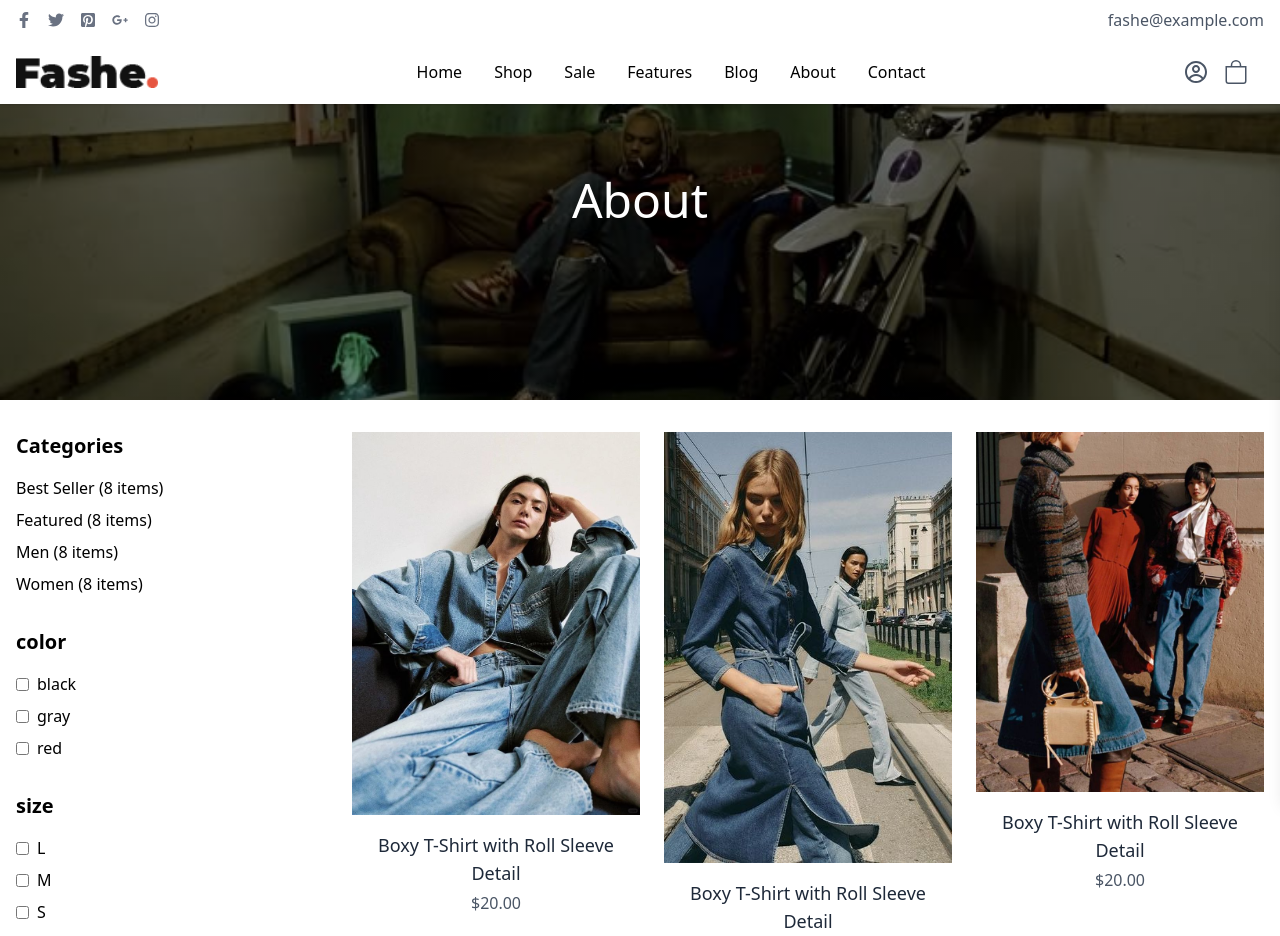
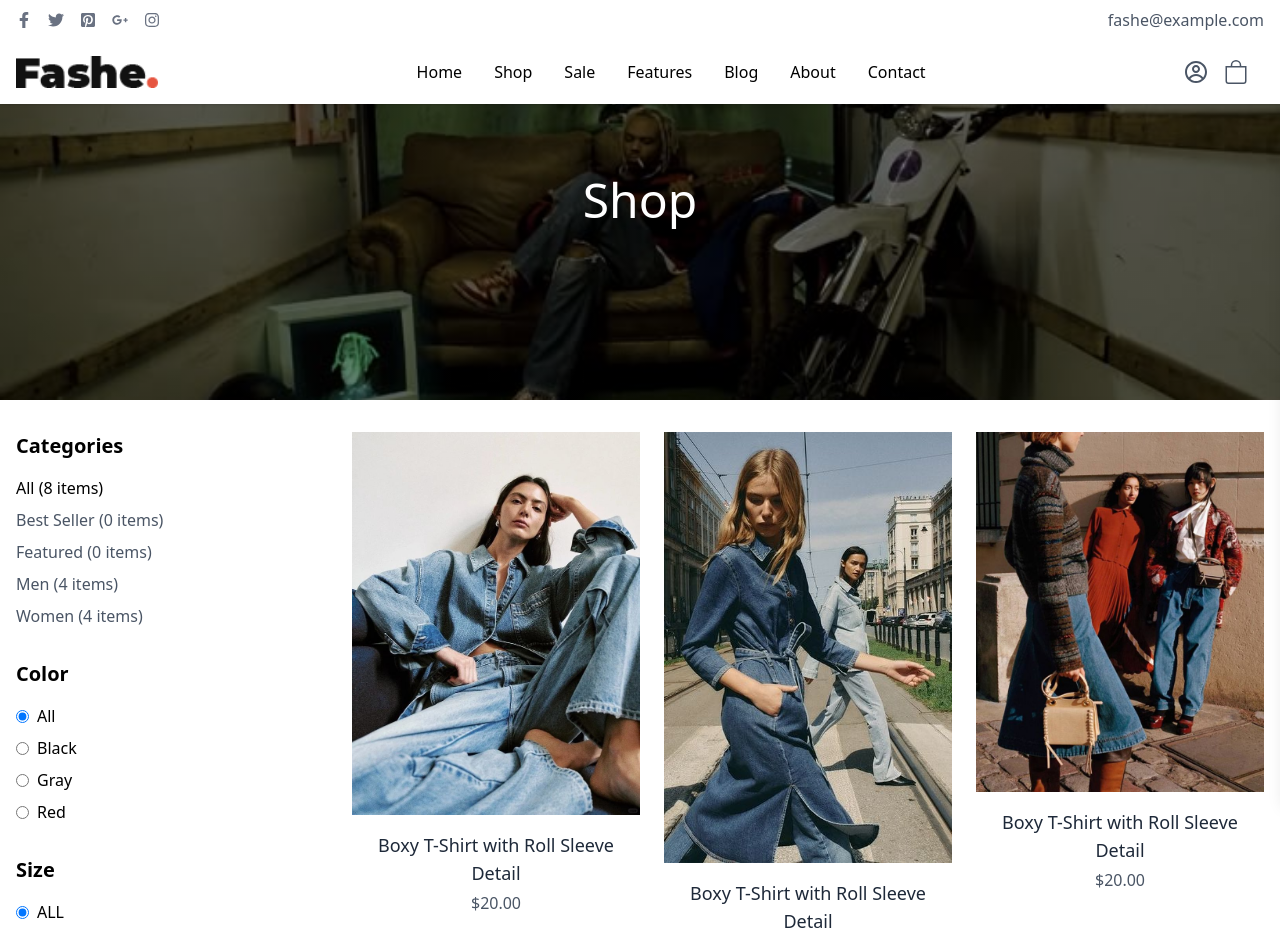
Before and after one commit to 07asfah/react_final_project, a React (Vite) app: page /shop in a window 1280 px wide. Shown: the top 936 px of the page. Built offline with nearby package versions, Linux system fonts and the light colour scheme.

Commit message:
fixing some bugs in filter categories

```diff
--- a/package.json
+++ b/package.json
@@ -10,6 +10,7 @@
     "preview": "vite preview"
   },
   "dependencies": {
+    "@emailjs/browser": "^4.4.1",
     "@tailwindcss/aspect-ratio": "^0.4.2",
     "@tailwindcss/vite": "^4.1.8",
     "react": "^19.1.0",
--- a/src/components/Blog.jsx
+++ b/src/components/Blog.jsx
@@ -22,7 +22,7 @@ const Blog = () => {
                 }}
             >
                 <h2 className="text-5xl text-white font-medium text-center drop-shadow-lg">
-                    About
+                    Blog
                 </h2>
             </section>
 
--- a/src/components/Register.jsx
+++ b/src/components/Register.jsx
@@ -20,13 +20,11 @@ const Register = () => {
 
     const handleSubmit = (e) => {
         e.preventDefault();
-        // Add registration logic here
         console.log('Form submitted:', formData);
     };
 
     return (
         <div className="container mx-auto px-4 py-8 max-w-3xl">
-            {/* Breadcrumb */}
             <div className="flex items-center text-sm mb-8">
                 <Link to="/" className="text-gray-600 hover:text-gray-800">
                     Home
--- a/src/components/shop.jsx
+++ b/src/components/shop.jsx
@@ -1,4 +1,4 @@
-import React from 'react';
+import React, { useState } from 'react';
 import { useCart } from './cart';
 import shop1 from '../assets/images/shop/shop1.jpg';
 import shop2 from '../assets/images/shop/shop2.jpg';
@@ -13,56 +13,99 @@ import aboutTopImage from '../assets/images/articles/article2.jpg';
 
 const Shop = () => {
     const { addToCart } = useCart();
+    const [selectedCategory, setSelectedCategory] = useState('all');
+    const [selectedColor, setSelectedColor] = useState('all');
+    const [selectedSize, setSelectedSize] = useState('all');
 
     const products = [
         {
             id: 1,
             image: shop1,
             title: "Boxy T-Shirt with Roll Sleeve Detail",
-            price: 20.00
+            price: 20.00,
+            category: "men",
+            color: "black",
+            size: "L"
         },
         {
             id: 2,
             image: shop2,
             title: "Boxy T-Shirt with Roll Sleeve Detail",
-            price: 20.00
+            price: 20.00,
+            category: "women",
+            color: "gray",
+            size: "M"
         },
         {
             id: 3,
             image: shop3,
             title: "Boxy T-Shirt with Roll Sleeve Detail",
-            price: 20.00
+            price: 20.00,
+            category: "men",
+            color: "red",
+            size: "S"
         },
         {
             id: 4,
             image: shop4,
             title: "Boxy T-Shirt with Roll Sleeve Detail",
-            price: 20.00
+            price: 20.00,
+            category: "women",
+            color: "black",
+            size: "XL"
         },
         {
             id: 5,
             image: shop5,
             title: "Boxy T-Shirt with Roll Sleeve Detail",
-            price: 20.00
+            price: 20.00,
+            category: "men",
+            color: "gray",
+            size: "L"
         },
         {
             id: 6,
             image: shop6,
             title: "Boxy T-Shirt with Roll Sleeve Detail",
-            price: 20.00
+            price: 20.00,
+            category: "women",
+            color: "red",
+            size: "M"
         },
         {
             id: 7,
             image: shop7,
             title: "Boxy T-Shirt with Roll Sleeve Detail",
-            price: 20.00
+            price: 20.00,
+            category: "men",
+            color: "black",
+            size: "S"
         },
         {
             id: 8,
             image: shop8,
             title: "Boxy T-Shirt with Roll Sleeve Detail",
-            price: 20.00
+            price: 20.00,
+            category: "women",
+            color: "gray",
+            size: "XL"
         },
+    ];
+
+    const filteredProducts = products.filter(product => {
+        return (
+            (selectedCategory === 'all' || product.category === selectedCategory) &&
+            (selectedColor === 'all' || product.color === selectedColor) &&
+            (selectedSize === 'all' || product.size === selectedSize)
+        );
+    });
+
+    const categories = [
+        { id: 'all', name: 'All', count: products.length },
+        { id: 'bestSeller', name: 'Best Seller', count: products.filter(p => p.category === 'bestSeller').length },
+        { id: 'featured', name: 'Featured', count: products.filter(p => p.category === 'featured').length },
+        { id: 'men', name: 'Men', count: products.filter(p => p.category === 'men').length },
+        { id: 'women', name: 'Women', count: products.filter(p => p.category === 'women').length },
     ];
 
     const handleAddToCart = (product) => {
@@ -89,7 +132,7 @@ const Shop = () => {
                 }}
             >
                 <h2 className="text-5xl text-white font-medium text-center drop-shadow-lg">
-                    About
+                    Shop
                 </h2>
             </section>
         <div className="container mx-auto px-4 py-8">
@@ -98,50 +141,62 @@ const Shop = () => {
                     <div className="mb-8">
                         <h2 className="text-xl font-bold mb-4">Categories</h2>
                         <ul className="space-y-2">
-                            <li>Best Seller (8 items)</li>
-                            <li>Featured (8 items)</li>
-                            <li>Men (8 items)</li>
-                            <li>Women (8 items)</li>
+                            {categories.map(category => (
+                                <li
+                                    key={category.id}
+                                    className={`cursor-pointer ${
+                                        selectedCategory === category.id ? 'text-black font-medium' : 'text-gray-600'
+                                    }`}
+                                    onClick={() => setSelectedCategory(category.id)}
+                                >
+                                    {category.name} ({category.count} items)
+                                </li>
+                            ))}
                         </ul>
                     </div>
 
                     <div className="mb-8">
-                        <h2 className="text-xl font-bold mb-4">color</h2>
+                        <h2 className="text-xl font-bold mb-4">Color</h2>
                         <div className="space-y-2">
-                            <label className="flex items-center">
-                                <input type="checkbox" className="mr-2" /> black
-                            </label>
-                            <label className="flex items-center">
-                                <input type="checkbox" className="mr-2" /> gray
-                            </label>
-                            <label className="flex items-center">
-                                <input type="checkbox" className="mr-2" /> red
-                            </label>
+                            {['all', 'black', 'gray', 'red'].map(color => (
+                                <label key={color} className="flex items-center cursor-pointer">
+                                    <input
+                                        type="radio"
+                                        name="color"
+                                        value={color}
+                                        checked={selectedColor === color}
+                                        onChange={(e) => setSelectedColor(e.target.value)}
+                                        className="mr-2"
+                                    />
+                                    {color.charAt(0).toUpperCase() + color.slice(1)}
+                                </label>
+                            ))}
                         </div>
                     </div>
 
                     <div className="mb-8">
-                        <h2 className="text-xl font-bold mb-4">size</h2>
+                        <h2 className="text-xl font-bold mb-4">Size</h2>
                         <div className="space-y-2">
-                            <label className="flex items-center">
-                                <input type="checkbox" className="mr-2" /> L
-                            </label>
-                            <label className="flex items-center">
-                                <input type="checkbox" className="mr-2" /> M
-                            </label>
-                            <label className="flex items-center">
-                                <input type="checkbox" className="mr-2" /> S
-                            </label>
-                            <label className="flex items-center">
-                                <input type="checkbox" className="mr-2" /> XL
-                            </label>
+                            {['all', 'S', 'M', 'L', 'XL'].map(size => (
+                                <label key={size} className="flex items-center cursor-pointer">
+                                    <input
+                                        type="radio"
+                                        name="size"
+                                        value={size}
+                                        checked={selectedSize === size}
+                                        onChange={(e) => setSelectedSize(e.target.value)}
+                                        className="mr-2"
+                                    />
+                                    {size.toUpperCase()}
+                                </label>
+                            ))}
                         </div>
                     </div>
                 </div>
 
                 <div className="md:w-3/4">
                     <div className="grid grid-cols-1 md:grid-cols-2 lg:grid-cols-3 gap-6">
-                        {products.map((product) => (
+                        {filteredProducts.map((product) => (
                             <div key={product.id} className="product-card">
                                 <div className="relative">
                                     <img
--- /dev/null
+++ b/src/utils/emailService.js
@@ -0,0 +1,25 @@
+import emailjs from '@emailjs/browser';
+
+const SERVICE_ID = 'service_oiy3c1f';
+const TEMPLATE_ID = 'template_fi9nx1k';
+const PUBLIC_KEY = 'rttLxdeW_tZ4JiniU';
+
+export const sendConfirmationEmail = async (userData) => {
+    try {
+        const response = await emailjs.send(
+            SERVICE_ID,
+            TEMPLATE_ID,
+            {
+                to_name: userData.name,
+                to_email: userData.email,
+                message: 'Thank you for registering with Fashe. Your account has been successfully created.',
+            },
+            PUBLIC_KEY
+        );
+
+        return response;
+    } catch (error) {
+        console.error('Email sending failed:', error);
+        throw error;
+    }
+};
```
Also changed, not shown: 1 other file (tests, documents, lock files or other folders).
